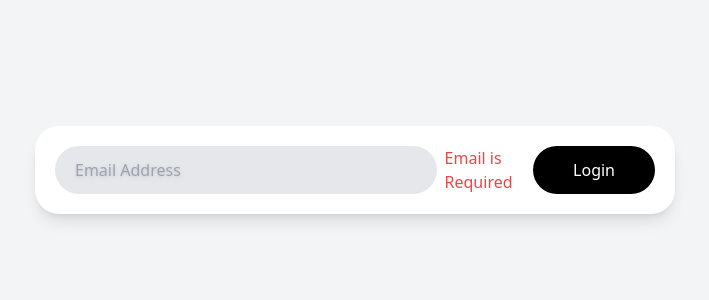
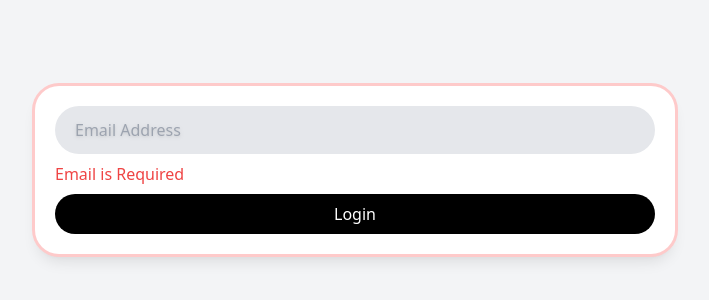
Before and after one commit to pvvng/carrot-market, a Next.js app: page / in a window 1280 px wide. Shown: the part 230-530 px from the top of the page, without its empty margins (285-994 px from the left). Built offline with nearby package versions, Linux system fonts and the light colour scheme.

Commit message:
state modifier

```diff
--- a/app/page.tsx
+++ b/app/page.tsx
@@ -2,12 +2,15 @@
   // mac 자동완성 커맨드 -> cmd + i
   return (
     <main className="bg-gray-100 h-screen flex justify-center items-center p-5">
-      <div className="bg-white w-full shadow-lg p-5 rounded-3xl max-w-screen-sm flex flex-col gap-2 md:flex-row">
+      <div
+        className="bg-white w-full shadow-lg p-5 rounded-3xl max-w-screen-sm flex flex-col gap-2
+        *:outline-none ring ring-transparent transition-shadow has-[:invalid]:ring-red-200"
+      >
         <input
-          className="w-full rounded-full py-3 bg-gray-200 pl-5 outline-none
-          ring ring-transparent focus:ring-green-500 focus:ring-offset-2 transition-shadow
+          className="w-full rounded-full py-3 bg-gray-200 pl-5
+          ring ring-transparent focus:ring-green-500 focus:ring-offset-2
           placeholder:drop-shadow invalid:focus:ring-red-500 peer"
-          type="email"
+          type="text"
           placeholder="Email Address"
           required
         />
@@ -15,7 +18,7 @@
           Email is Required
         </span>
         <button
-          className="bg-black text-white py-2 rounded-full font-medium outline-none
+          className="bg-black text-white py-2 rounded-full font-medium
         transition-transform active:scale-90 md:px-10"
         >
           Login
```
Also changed, not shown: 1 other file (tests, documents, lock files or other folders).
